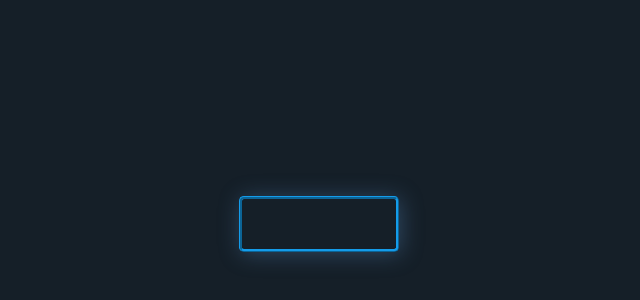
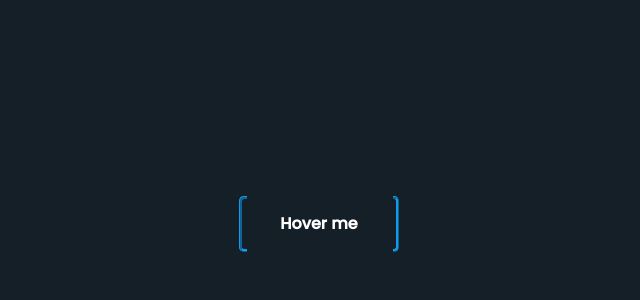
Before and after one commit to RyomenDev/UI-components, a React (Vite) app: page / in a window 1280 px wide. Shown: the part 176-476 px from the top of the page, without its empty margins (321-961 px from the left). Built offline with nearby package versions, Linux system fonts and the light colour scheme.

Commit message:
//styles.css

```diff
--- a/src/components/Buttons/Button1/Button1B.jsx
+++ b/src/components/Buttons/Button1/Button1B.jsx
@@ -1,4 +1,4 @@
-import "./style.css";
+// import "./style.css";
 
 const Button = () => {
   return (
--- a/src/components/Buttons/Button2/Button2B.jsx
+++ b/src/components/Buttons/Button2/Button2B.jsx
@@ -1,4 +1,4 @@
-import "./style.css";
+// import "./style.css";
 
 const Button = () => {
   return (
--- a/src/components/Buttons/Button3/Button3B.jsx
+++ b/src/components/Buttons/Button3/Button3B.jsx
@@ -1,5 +1,10 @@
-import "./styles.css"
+import "./styles.css";
+
 const Button = () => {
-  return <button>Hover me</button>;
-}
+  return (
+    <div>
+      <button>Hover me</button>
+    </div>
+  );
+};
 export default Button;
```
